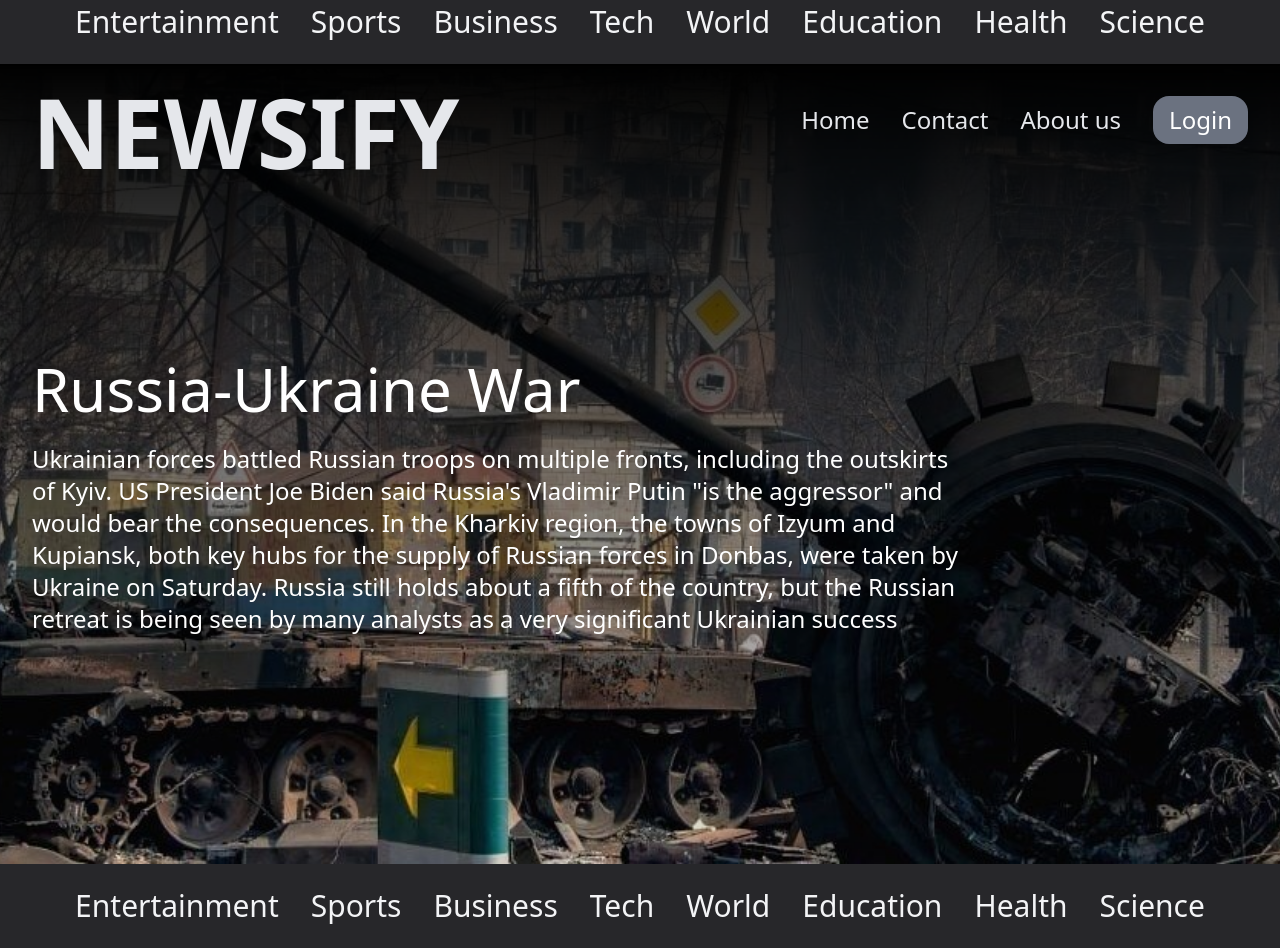
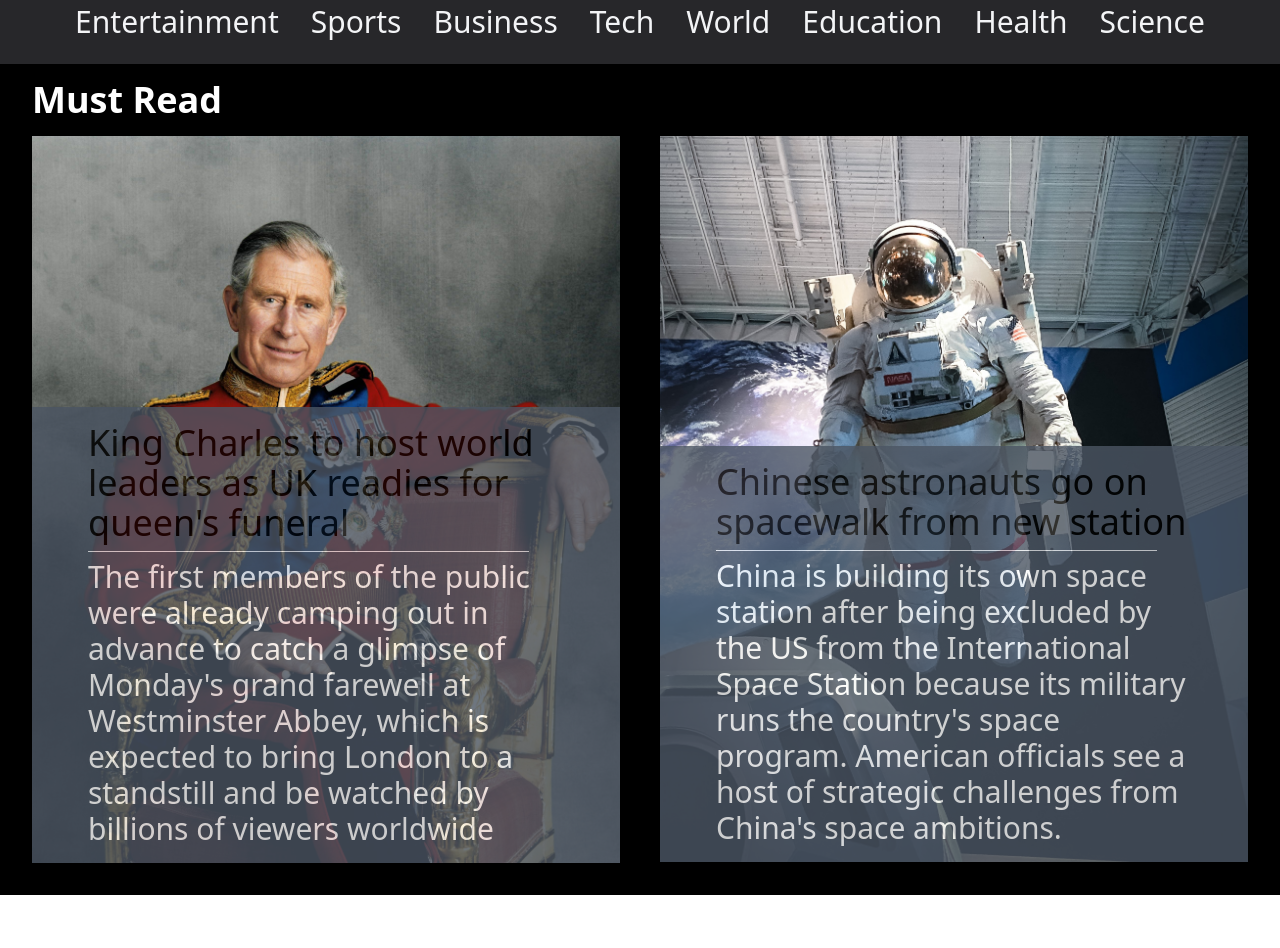
Before and after one commit to AbhaySemwal/newsify, a React (Create React App) app: page / in a window 1280 px wide. Shown: the part 820-1768 px from the top of the page. After the commit the page ends 1715 px from the top, so only its background shows below. Built offline with nearby package versions, Linux system fonts and the light colour scheme; a web font is replaced by a local one.

Commit message:
Update Mustread.jsx

```diff
--- a/src/components/Mustread.jsx
+++ b/src/components/Mustread.jsx
@@ -1,34 +1,34 @@
-function Navbar()
+function Mustread()
 {
     return(
-    <div className="relative bg-gradient-to-b from-black">
-        <h1 class="absolute z-10 lg:text-8xl md:text-6xl sm:text-4xl font-bold text-gray-200 top-5 left-8">NEWSIFY</h1>
-        <div className="absolute z-10 space-x-8 lg:text-2xl md:text-xl sm:text-sm text-gray-200 right-8 lg:top-8 md:top-6 sm:top-4">
-            <span className="hover:cursor-pointer hover:text-gray-400">Home</span>
-            <span className="hover:cursor-pointer hover:text-gray-400">Contact</span>
-            <span className="hover:cursor-pointer hover:text-gray-400">About us</span>
-            <span><button className="bg-gray-500 hover:bg-gray-700 text-white font-medium py-2 px-4 rounded-2xl">Login</button></span>
+        <div className="bg-black text-white relative">
+            <h3 className="text-4xl font-bold pl-8 leading-loose">Must Read</h3>
+            <div class="grid grid-cols-1 md:grid-cols-1 lg:grid-cols-2 sm:grid-cols-1 gap-10 px-8 pb-8">
+                <div className="relative">
+                    <div className="relative flex justify-center text-6xl border-gray-300 bg-gray-100 ">
+                        <img src="images\prince-charles-prince-of-wales-poses-for-an-official-news-photo-1586373686.jpg" alt="" className="relative"></img>
+                        <div className="absolute bottom-0 bg-gray-600 opacity-80 p-4">
+                            <h1 className="z-10 lg:text-4xl md:text-3xl sm:text-3xl font-medium text-black px-10 pb-2">King Charles to host world leaders as UK readies for queen's funeral</h1>
+                            <hr className="absolute w-9/12 left-14"></hr>
+                            <p className="text-white lg:text-3xl md:text-2xl sm:text-2xl px-10 font-light pt-2">The first members of the public were already camping out in advance to catch a glimpse of Monday's grand farewell at Westminster Abbey, which is expected to bring London to a standstill and be watched by billions of viewers worldwide</p>
+                        </div>
+                    </div>
+                </div>
+
+                <div className="relative">
+                    <div className="relative flex justify-center text-6xl border-gray-300 bg-gray-100 ">
+                        <img src="images\edgar-moran-LboRnt38jpA-unsplash.jpg" alt="" className="relative h-9/12"></img>
+                        <div className="absolute bottom-0 bg-gray-600 opacity-80 p-4">
+                            <h1 className="z-10 lg:text-4xl md:text-3xl sm:text-3xl font-medium text-black px-10 pb-2">Chinese astronauts go on spacewalk from new station</h1>
+                            <hr className="absolute w-9/12 left-14"></hr>
+                            <p className="text-white lg:text-3xl md:text-2xl sm:text-2xl px-10 font-light pt-2">China is building its own space station after being excluded by the US from the International Space Station because its military runs the country's space program. American officials see a host of strategic challenges from China's space ambitions.</p>
+                        </div>
+                    </div>
+                </div>
+            </div>
         </div>
-        <img src="images\ukraine-war-credit-https-www-facebook-com-1349514.jpg" alt="" className="relative w-screen lg:h-screen md:h-auto object-cover mix-blend-overlay"/>
-        <div className="absolute text-white top-1/3 left-8 ">
-            <h2 className="font-semi-bold lg:text-6xl md:text-4xl sm:text-2xl">Russia-Ukraine War</h2>
-            <p className="font-light lg:text-2xl md:text-xl sm:text-base text-white lg:pr-80 md:pr-18 pr-10 pt-6">Ukrainian forces battled Russian troops on multiple fronts, including the outskirts of Kyiv.
-            US President Joe Biden said Russia's Vladimir Putin "is the aggressor" and would bear the consequences.
-            In the Kharkiv region, the towns of Izyum and Kupiansk, both key hubs for the supply of Russian forces in Donbas, were taken by Ukraine on Saturday.
-            Russia still holds about a fifth of the country, but the Russian retreat is being seen by many analysts as a very significant Ukrainian success
-            </p>
-        </div>
-        <div className="bg-zinc-800 text-gray-100 lg:space-x-8 md:space-x-6 sm:space-x-3 font-light lg:text-3xl md:text-xl sm:text-xl flex items-center justify-center p-6">
-            <span className="hover:cursor-pointer hover:text-gray-400">Entertainment</span>
-            <span className="hover:cursor-pointer hover:text-gray-400">Sports</span>
-            <span className="hover:cursor-pointer hover:text-gray-400">Business</span>
-            <span className="hover:cursor-pointer hover:text-gray-400">Tech</span>
-            <span className="hover:cursor-pointer hover:text-gray-400">World</span>
-            <span className="hover:cursor-pointer hover:text-gray-400">Education</span>
-            <span className="hover:cursor-pointer hover:text-gray-400">Health</span>
-            <span className="hover:cursor-pointer hover:text-gray-400">Science</span>
-        </div>
-    </div>
+
+
     );
 }
-export default Navbar;
+export default Mustread;
```
